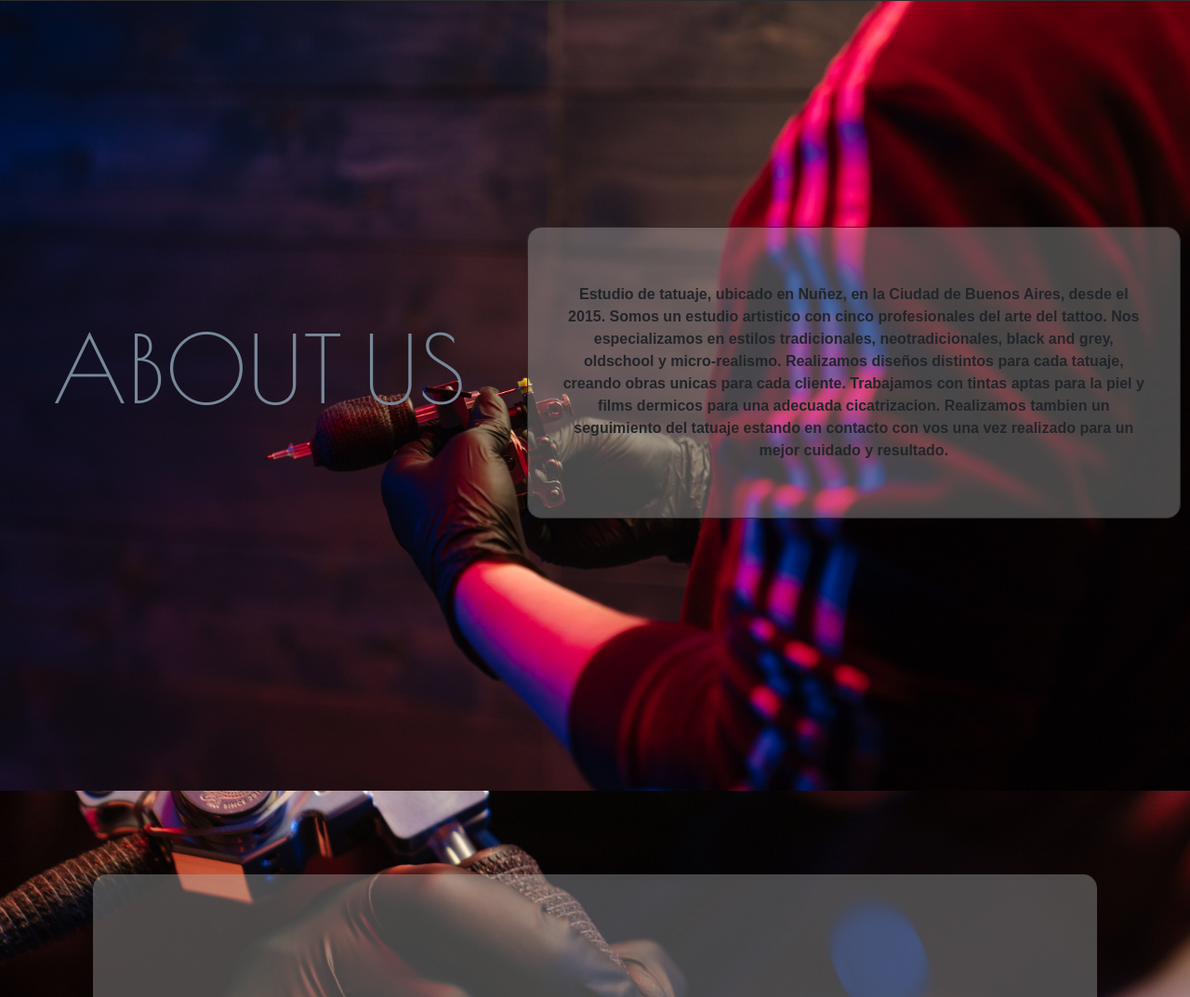
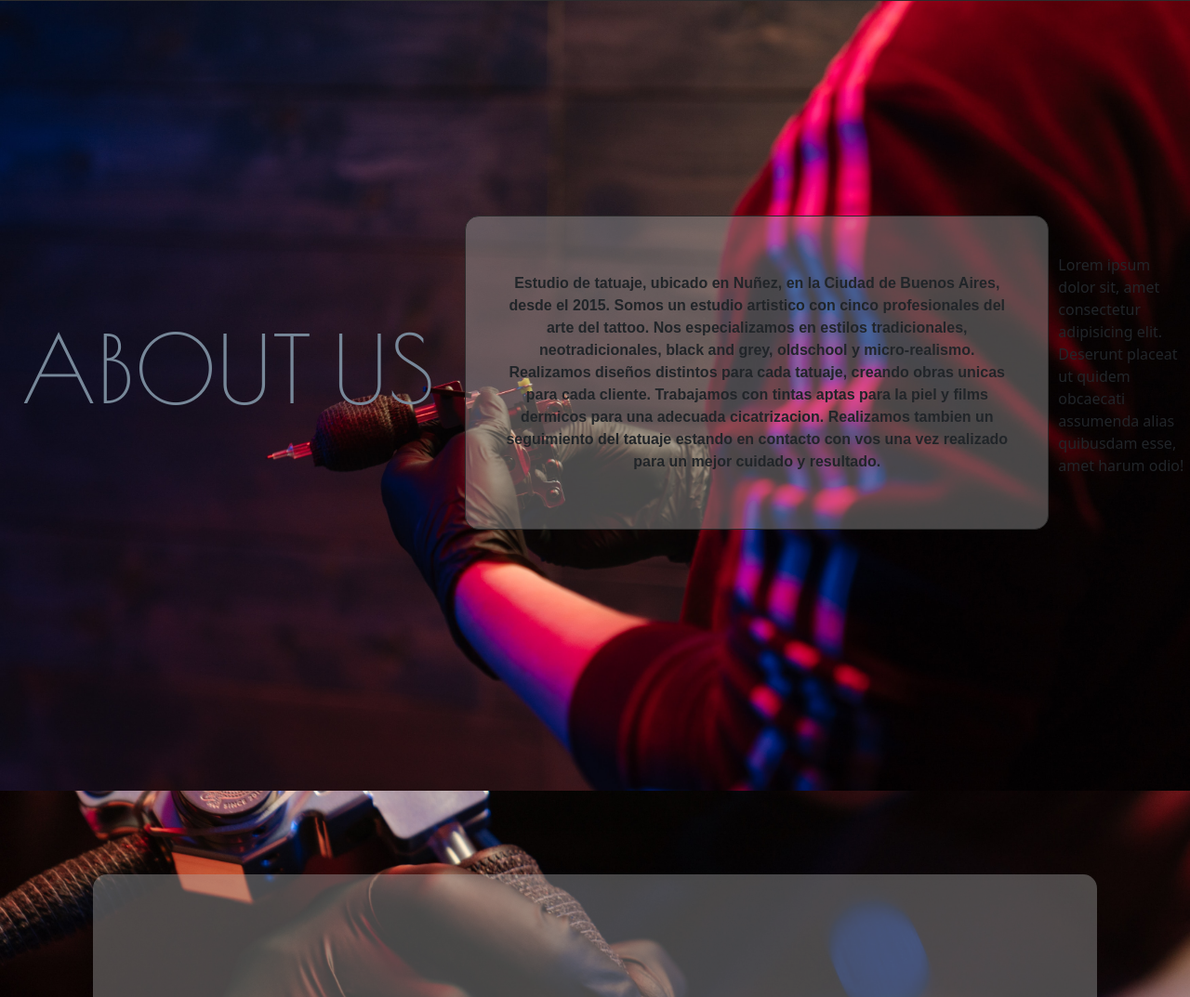
Before and after one commit to Camilacamalli/my-project, a website: page index.html in a window 1280 px wide. Shown: the part 656-1729 px from the top of the page at 93% size. Drawn offline with nearby package versions, Linux system fonts and the light colour scheme; a web font is replaced by a local one.

Commit message:
parrafo agregado

```diff
--- a/index.html
+++ b/index.html
@@ -48,6 +48,7 @@
             <p class="content texto">Estudio de tatuaje, ubicado en Nuñez, en la Ciudad de Buenos Aires, desde el 2015.
             Somos un estudio artistico con cinco profesionales del arte del tattoo. Nos especializamos en estilos tradicionales, neotradicionales, black and grey, oldschool y micro-realismo. Realizamos diseños distintos para cada tatuaje, creando obras unicas para cada cliente.
             Trabajamos con tintas aptas para la piel y films dermicos para una adecuada cicatrizacion. Realizamos tambien un seguimiento del tatuaje estando en contacto con vos una vez realizado para un mejor cuidado y resultado.</p>
+            <p>Lorem ipsum dolor sit, amet consectetur adipisicing elit. Deserunt placeat ut quidem obcaecati assumenda alias quibusdam esse, amet harum odio!</p>
         </div>
 
     <footer class="footer">
```
